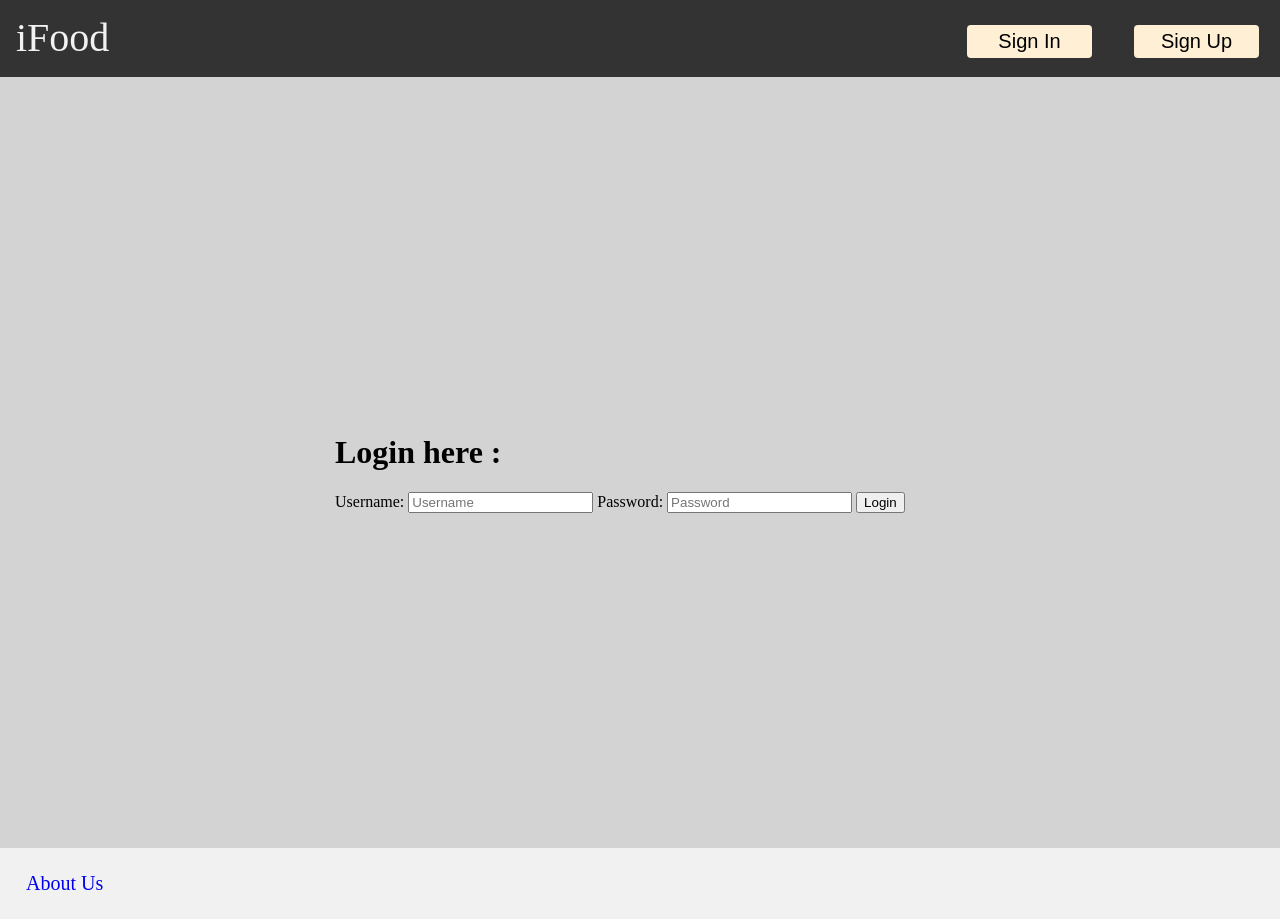
After one commit to zuzannad1/WAD2Project, a Django app: page /iFood/login/ in a window 1280 px wide. The commit adds this page. Run offline with Django 3.2, Linux system fonts and the light colour scheme.

Commit message:
urls update

```diff
--- a/iFood/urls.py
+++ b/iFood/urls.py
@@ -2,13 +2,14 @@ from django.conf.urls import url
 from iFood import views
 
 
-app_name = 'iFood'
+#app_name = 'iFood'
 
 
 urlpatterns = [
 	url(r'^$', views.index, name='index'),
 	url(r'about/$', views.about, name='about'),
-	url(r'^signup/$',views.signup,name='signup',),
-        url(r'^login/$', views.user_login, name='login'),
+	url(r'^signup/$',views.signup,name='signup'),
+    url(r'^login/$', views.user_login, name='login'),
+    url(r'^logout/$', views.user_logout, name='logout'),
 
 ]
--- a/project/settings.py
+++ b/project/settings.py
@@ -25,7 +25,7 @@ SECRET_KEY = ')=&vlhpxm68os6#4kpv&7_8ot=52t2$0^o#40ub)+g$+^i_&k#'
 # SECURITY WARNING: don't run with debug turned on in production!
 DEBUG = True
 
-ALLOWED_HOSTS = [ ]
+ALLOWED_HOSTS = []
 
 STATIC_ROOT = os.path.join(BASE_DIR, "static")
 # Application definition
@@ -134,7 +134,7 @@ USE_TZ = True
 # Static files (CSS, JavaScript, Images)
 # https://docs.djangoproject.com/en/2.1/howto/static-files/
 
-STATICFILES_DIRS = [STATIC_ROOT, ]
+
 STATIC_URL = '/static/'
 
 #Media files
--- a/templates/iFood/base.html
+++ b/templates/iFood/base.html
@@ -126,24 +126,24 @@
     	    <a href="#">
     	    {{ user.username }}
     	    </a>
-    	    <a href="#">
+    	    <a href="{% url 'logout' %}">
     	   		<button class="button" style="vertical-align:middle">
-    	   			<span>Sign Out </span>
+    	   			<span>Sign Out</span>
     	   		</button>
 		  	</a>
     	   {% else %}
-    	    <a href="/iFood/signup/">
+    	    <a href="{% url 'signup' %}">
     	   		<button class="button" style="vertical-align:middle">
     	   			<span>Sign Up</span>
     	   		</button>
 		  	</a>
- 		 	<a href="/iFood/login/">
+ 		 	<a href="{% url 'login' %}">
     	   		<button class="button" style="vertical-align:middle">
     	   			<span>Sign In</span>
     	   		</button>
 		  	</a>
+		  	 {% endif %}
 		  	 <a class="logo" href="{% url 'index' %}">iFood</a>
- 			{% endif %}
  		</div>
  		  <div class="column">
  		    {% block body_block %}
@@ -151,6 +151,6 @@
            </div>
  		</div>
 		<div class = "footer">
-			<a href="/iFood/about/">About Us</a>
+			<a href="{% url 'about' %}">About Us</a>
 		</div>
 </html>
--- /dev/null
+++ b/templates/iFood/login.html
@@ -0,0 +1,23 @@
+{% extends 'ifood/base.html' %}
+{% load staticfiles %}
+
+{% block title_block %}
+    Login
+{% endblock %}
+
+{% block body_block %}
+  <div class="container">
+    <div class="jumbotron">
+      <h1>Login here :</h1>
+
+<form id="login_form" method="post" action="{% url 'login' %}">
+          {% csrf_token %}
+          <label for="username">Username:</label>
+          <input type="text" name="username" placeholder="Username">
+<label for="password">Password:</label>
+          <input type="password" name="password" placeholder="Password">
+<input type="submit" name="" value="Login">
+</form>
+</div>
+  </div>
+{% endblock %}
```
Also changed, not shown: iFood/models.py (+12 -0 lines), iFood/views.py (+13 -14 lines), 4 other files.
